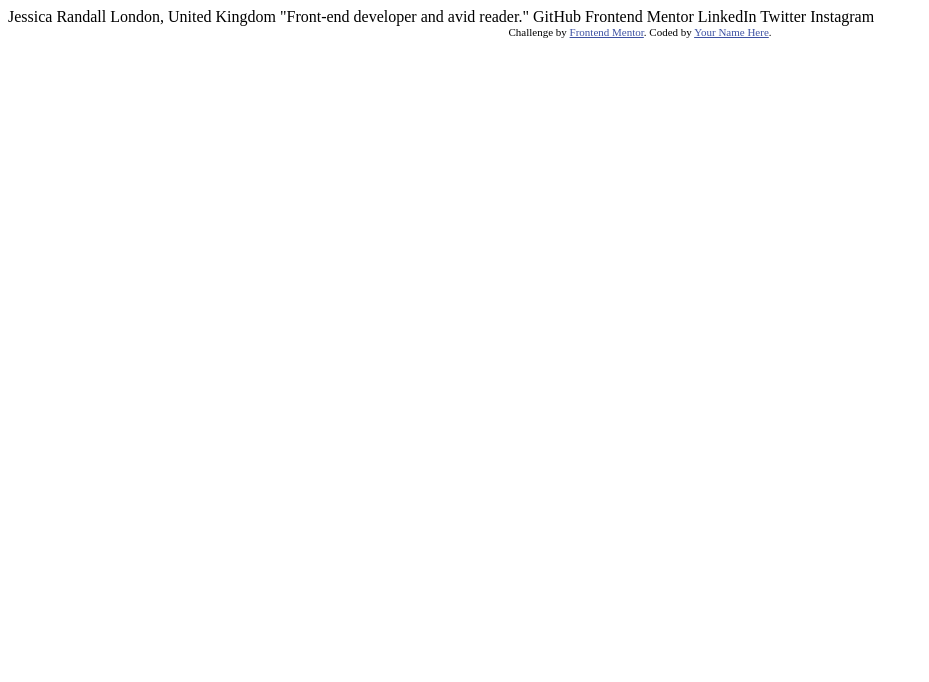
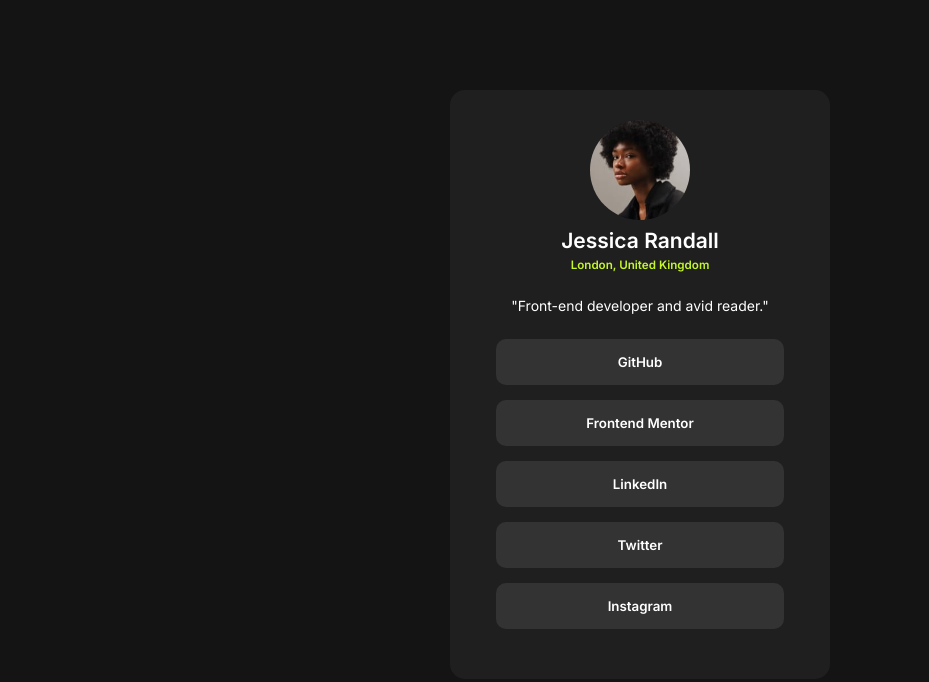
Before and after one commit to Ayda2234/social-links-profile-main, a plain HTML site: page index.html in a window 1280 px wide. Shown: the whole page, without its empty margins (0-929 px from the left). Drawn offline with Linux system fonts and the light colour scheme.

Commit message:
commit it

```diff
--- a/index.html
+++ b/index.html
@@ -4,19 +4,36 @@
   <meta charset="UTF-8">
   <meta name="viewport" content="width=device-width, initial-scale=1.0"> <!-- displays site properly based on user's device -->
 
+  <!-- logo before the title -->
+
   <link rel="icon" type="image/png" sizes="32x32" href="./assets/images/favicon-32x32.png">
+  <link rel="stylesheet" href="style.css" class="css">
+  <title>Social links profile</title>
 
-  <title>Frontend Mentor | Social links profile</title>
-
-  <!-- Feel free to remove these styles or customise in your own stylesheet 👍 -->
-  <style>
-    .attribution { font-size: 11px; text-align: center; }
-    .attribution a { color: hsl(228, 45%, 44%); }
-  </style>
 </head>
 <body>
+  <div id="card">
+    <img src="./assets/images/avatar-jessica.jpeg" alt="avatar">
+    <h2>Jessica Randall</h2>
+    <h5>London, United Kingdom</h4>
+    <p>"Front-end developer and avid reader."</p>
+    <div id="elements">
+      <button>GitHub</button><br>
+      <button>Frontend Mentor</button><br>
+      <button>LinkedIn</button><br>
+      <button>Twitter</button><br>
+      <button>Instagram</button><br>
+      </div>
+  </div>
 
-  Jessica Randall
+  <!-- <div class="attribution">
+    Challenge by <a href="https://www.frontendmentor.io?ref=challenge" target="_blank">Frontend Mentor</a>.
+    Coded by <a href="#">Your Name Here</a>.
+  </div> -->
+</body>
+</html>
+
+<!-- Jessica Randall
   London, United Kingdom
   "Front-end developer and avid reader."
 
@@ -24,11 +41,4 @@
   Frontend Mentor
   LinkedIn
   Twitter
-  Instagram
-
-  <div class="attribution">
-    Challenge by <a href="https://www.frontendmentor.io?ref=challenge" target="_blank">Frontend Mentor</a>.
-    Coded by <a href="#">Your Name Here</a>.
-  </div>
-</body>
-</html>
+  Instagram -->
--- /dev/null
+++ b/style.css
@@ -0,0 +1,90 @@
+@import url('https://fonts.googleapis.com/css2?family=Inter:wght@100..900&display=swap');
+:root{
+    --color-Green : hsl(75, 94%, 57%);
+    --color-White:hsl(0, 0%, 100%);
+    --color-Grey :  hsl(0, 0%, 20%);
+    --color-Dark-Grey : hsl(0, 0%, 12%);
+    --color-off-Black : hsl(0, 0%, 8%);
+
+    --font-size : 14px;
+    --font-family-specimen : 'Inter', sans-serif;
+    --font-optical-sizing: auto;
+    --font-weight-regular: 400;
+    --font-weight-bold:600;
+    --font-weight-extra-bold:700;
+    --font-style: normal;
+    --font-variation-settings:
+    "slnt" 0;
+}
+
+* {
+    margin: 0%;
+    padding: 0%;
+    box-sizing: border-box;
+}
+
+body{
+    font-family: var(--font-family-specimen);
+    font-size: var(--font-size);
+    background-color: var(--color-off-Black);
+    width: 100%;
+    height: auto;
+    min-height: 100vh;
+}
+
+h2{
+    font-family: var(--font-family-specimen);
+    font-weight: var(--font-weight-bold);
+    color: var(--color-White);
+
+}
+h5{
+    color: var(--color-Green);
+    font-weight: var(--font-weight-bold);
+
+}
+
+p{
+    color: var(--color-White);
+    font-weight: var(--font-weight-regular);
+
+}
+
+#card{
+    text-align: center;
+    background-color: var(--color-Dark-Grey);
+    width: 380px;
+    height: fit-content; /* take the sizw of the content*/
+    padding: 30px;
+    margin: 90px auto;
+    border-radius: 15px;
+}
+#card * {
+    margin-bottom: 5px;
+}
+#card>h5{
+    margin-bottom: 25px;
+}
+#card>p{
+    margin-bottom: 25px;
+}
+#card > img{
+    width: 100px;
+    border-radius: 100%;
+
+}
+#elements * {
+    margin-bottom: 15px;
+    padding: 15px;
+    width: 90%;
+    border-radius: 10px;
+    font-family: var(--font-family-specimen);
+    font-weight: var(--font-weight-bold);
+    background-color: var(--color-Grey);
+    border-style: none;
+    color: var(--color-White);
+}
+#elements>:hover{
+    background-color: var(--color-Green);
+    color: var(--color-off-Black);
+}
```
Also changed, not shown: design/desktop-preview.jpg (deleted), 1 other file.
